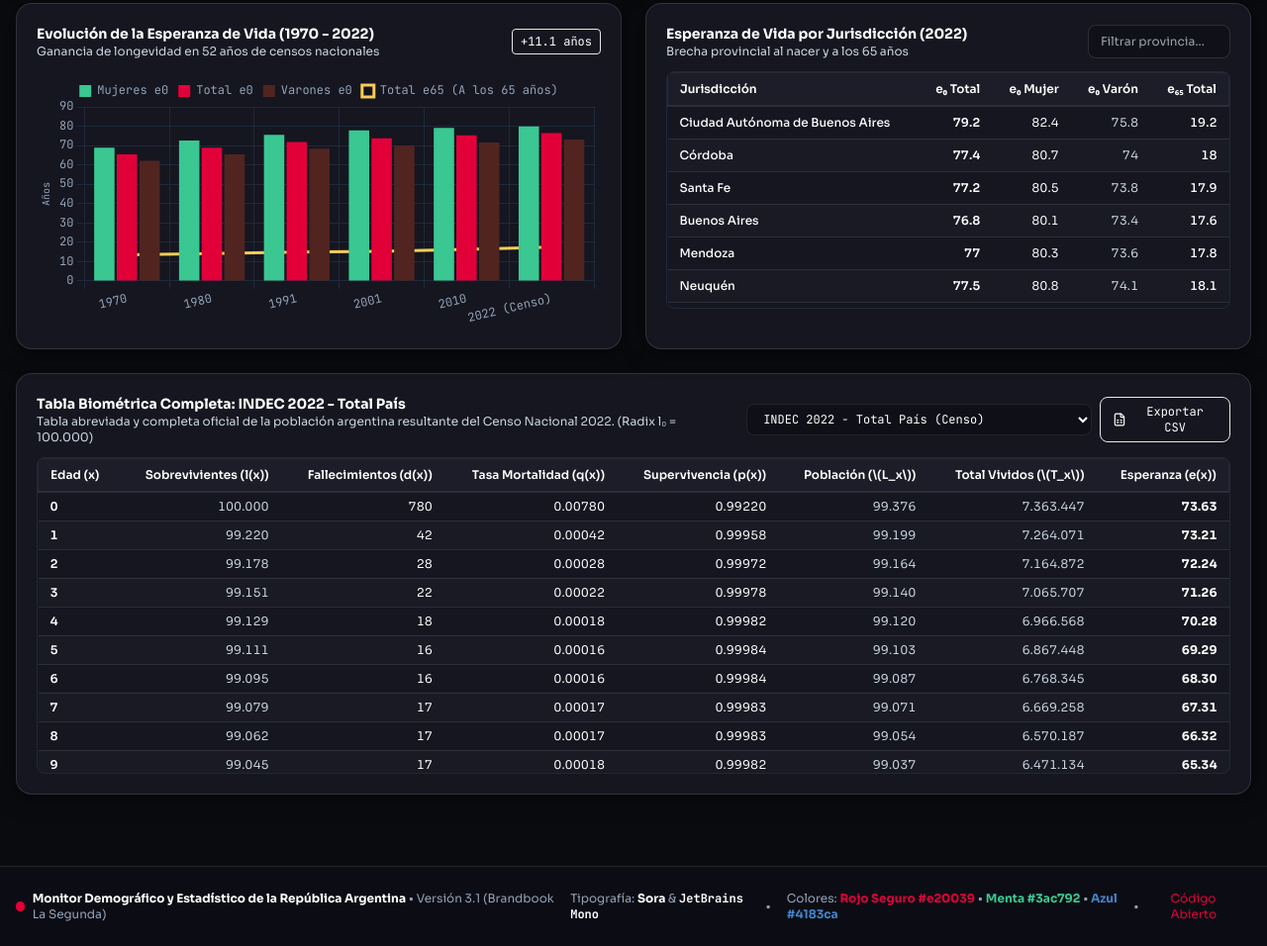
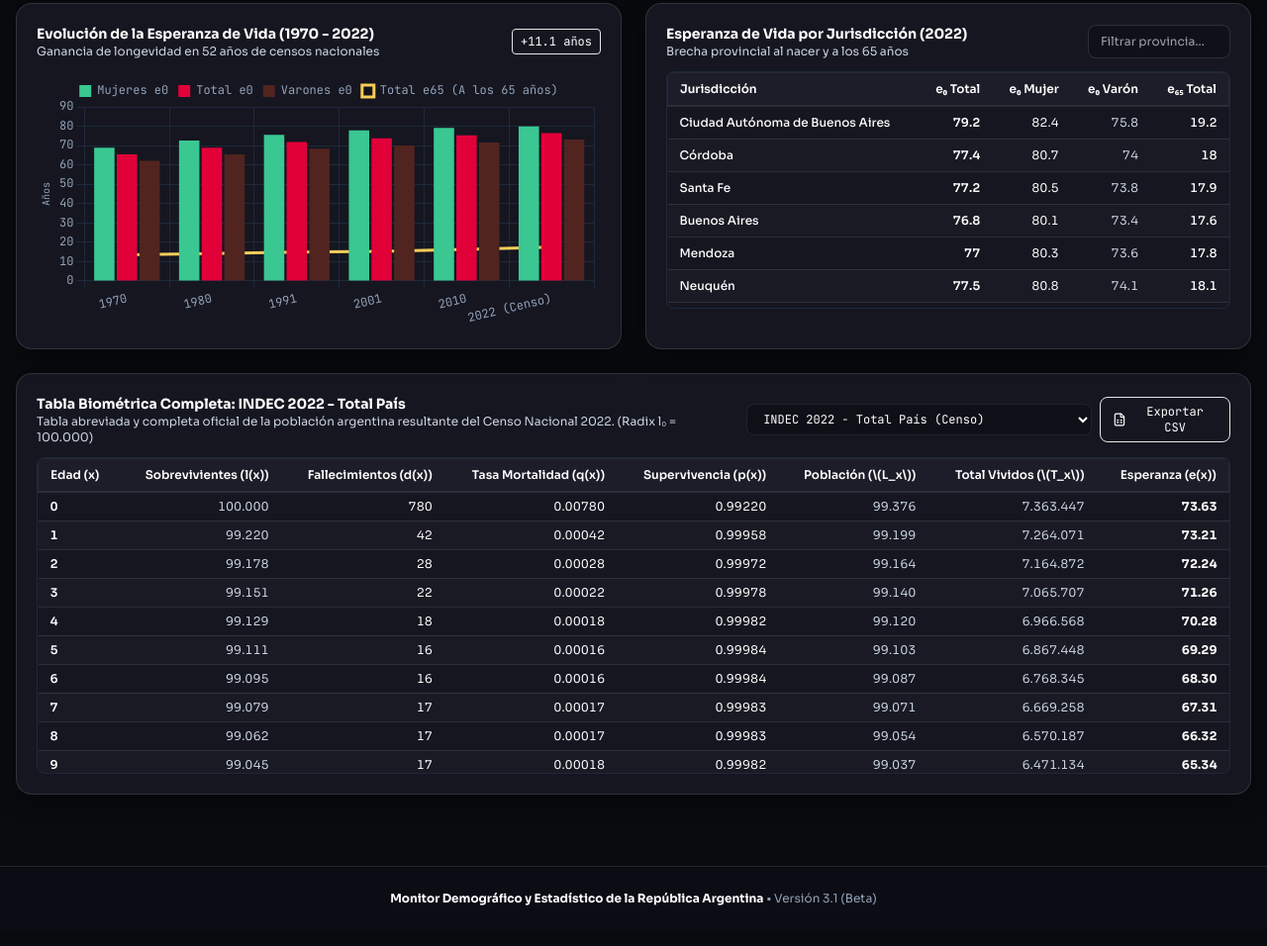
Before and after one commit to GenesisFinal/monitor-demografico-estadistico, a plain HTML site: page index.html in a window 1280 px wide. Shown: the part 1714-2670 px from the top of the page at 99% size. Drawn offline with nearby package versions, Linux system fonts and the light colour scheme.

```diff
--- a/index.html
+++ b/index.html
@@ -1478,22 +1478,10 @@
   </main>
 
   <!-- FOOTER -->
+    <!-- FOOTER -->
   <footer class="border-t py-6 mt-12 transition-colors duration-200" style="background-color: var(--bg-header); border-color: var(--header-border);">
-    <div class="max-w-7xl mx-auto px-4 flex flex-col md:flex-row items-center justify-between gap-4 text-xs" style="color: var(--text-muted);">
-      <div class="flex items-center gap-2">
-        <span class="w-2.5 h-2.5 rounded-full bg-brand-500"></span>
-        <p><strong style="color: var(--text-main);">Monitor Demográfico y Estadístico de la República Argentina</strong> • Versión 3.1 (Brandbook La Segunda)</p>
-      </div>
-      <div class="flex items-center gap-4">
-        <span>Tipografía: <strong style="color: var(--text-main);">Sora</strong> & <strong class="font-mono" style="color: var(--text-main);">JetBrains Mono</strong></span>
-        <span>•</span>
-        <span>Colores: <strong style="color: #e20039;">Rojo Seguro #e20039</strong> • <strong style="color: #3ac792;">Menta #3ac792</strong> • <strong style="color: #4183ca;">Azul #4183ca</strong></span>
-        <span>•</span>
-        <a href="https://github.com/GenesisFinal/monitor-demografico-estadistico" target="_blank" class="hover:underline flex items-center gap-1" style="color: #e20039;">
-          <i data-lucide="github" class="w-3.5 h-3.5"></i>
-          <span>Código Abierto</span>
-        </a>
-      </div>
+    <div class="max-w-7xl mx-auto px-4 flex items-center justify-center text-xs" style="color: var(--text-muted);">
+      <p><strong style="color: var(--text-main);">Monitor Demográfico y Estadístico de la República Argentina</strong> • Versión 3.1 (Beta)</p>
     </div>
   </footer>
 
```
